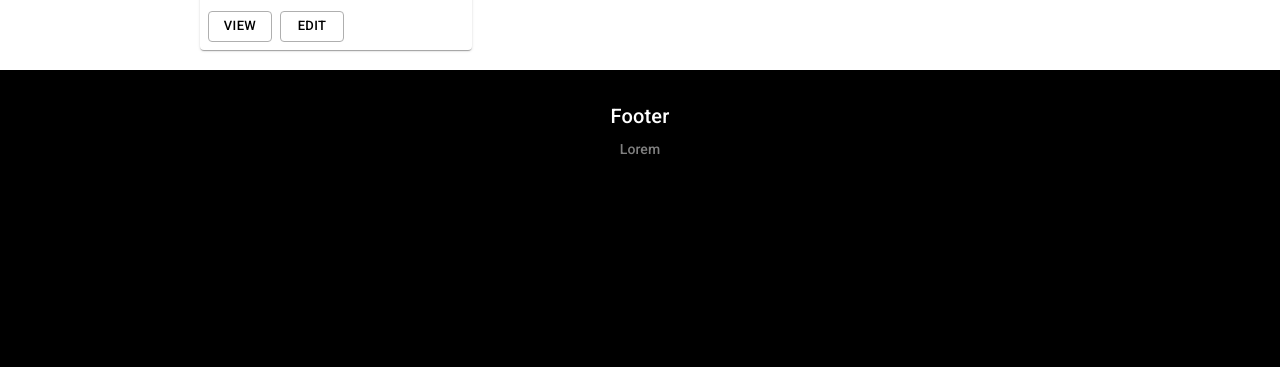
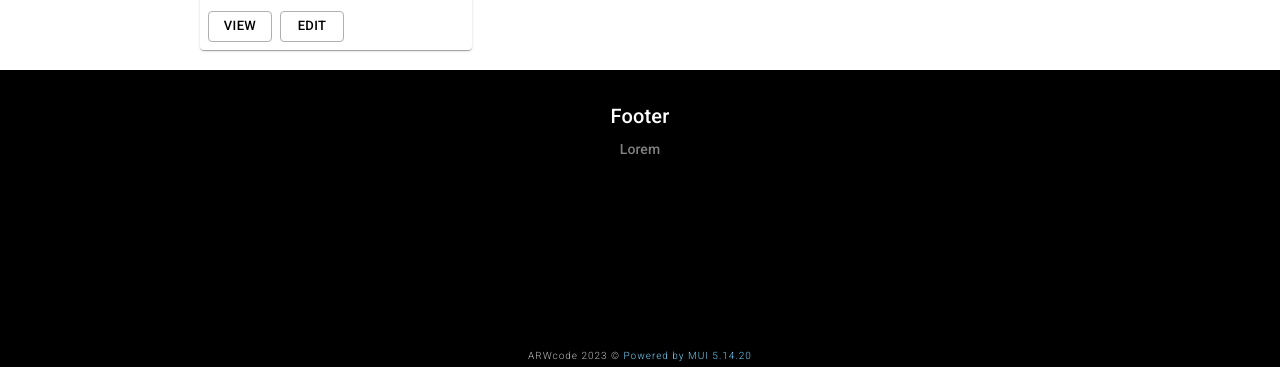
Before and after one commit to MarioLuigie/MUI_App, a React (Vite) app: page / in a window 1280 px wide. Shown: the part 1108-1475 px from the top of the page. Built offline with nearby package versions, Linux system fonts and the light colour scheme.

Commit message:
Style scroll bar in index.scss
Install sass

```diff
--- a/package.json
+++ b/package.json
@@ -16,7 +16,8 @@
     "@mui/material": "^5.14.20",
     "prop-types": "^15.8.1",
     "react": "^18.2.0",
-    "react-dom": "^18.2.0"
+    "react-dom": "^18.2.0",
+    "sass": "^1.69.5"
   },
   "devDependencies": {
     "@types/react": "^18.2.37",
--- a/src/components/layout/Footer.jsx
+++ b/src/components/layout/Footer.jsx
@@ -4,11 +4,31 @@ import { css } from '@emotion/react';
 import { Typography } from "@mui/material";
 
 const styles = css`
+
   .footer {
-    height: 300px;
+    min-height: 300px;
     background-color: black;
     padding: 30px 10px;
     color: white;
+    position: relative;
+
+  }
+
+  .sign {
+    width: 100%;
+    display: flex;
+    justify-content: center;
+    color: #bbbbbb;
+    font-size: 10px;
+    font-weight: 100;
+    letter-spacing: 1px;
+    position: absolute;
+    bottom: 7px;
+    left: 0;
+
+    span {
+      color: #6ccff7;
+    }
   }
 `
 
@@ -23,6 +43,7 @@ export default function Footer() {
         <Typography variant="subtitle2" align="center" sx={{color: "grey"}}>
           Lorem
         </Typography>
+        <Typography className="sign">ARWcode 2023 &copy; <span>&nbsp;Powered by MUI 5.14.20</span></Typography>
       </div>
     </footer>
   )
--- a/src/index.jsx
+++ b/src/index.jsx
@@ -1,6 +1,8 @@
 import React from 'react'
 import ReactDOM from 'react-dom/client'
 import App from './App.jsx'
+
+import "./index.scss";
 
 ReactDOM.createRoot(document.getElementById('root')).render(
   <React.StrictMode>
--- /dev/null
+++ b/src/index.scss
@@ -0,0 +1,32 @@
+*,
+*::before,
+*::after {
+  margin: 0;
+  padding: 0;
+  outline: 0;
+  border: 0;
+  box-sizing: border-box;
+}
+
+::-webkit-scrollbar {
+  width: 8px;
+  background-color: rgb(0, 0, 0);
+}
+
+::-webkit-scrollbar:horizontal {
+  display: none;
+}
+
+::-webkit-scrollbar-track-piece {
+  background-color: rgb(44, 44, 44);
+  border-radius: .25em;
+}
+
+::-webkit-scrollbar-thumb {
+  background-color: rgb(126, 126, 126);
+  border-radius: .25em;
+}
+
+::-webkit-scrollbar-corner {
+  background-color: rgb(0, 0, 0);
+}
```
Also changed, not shown: src/App.jsx (line endings or trailing spaces), 1 other file (tests, documents, lock files or other folders).
